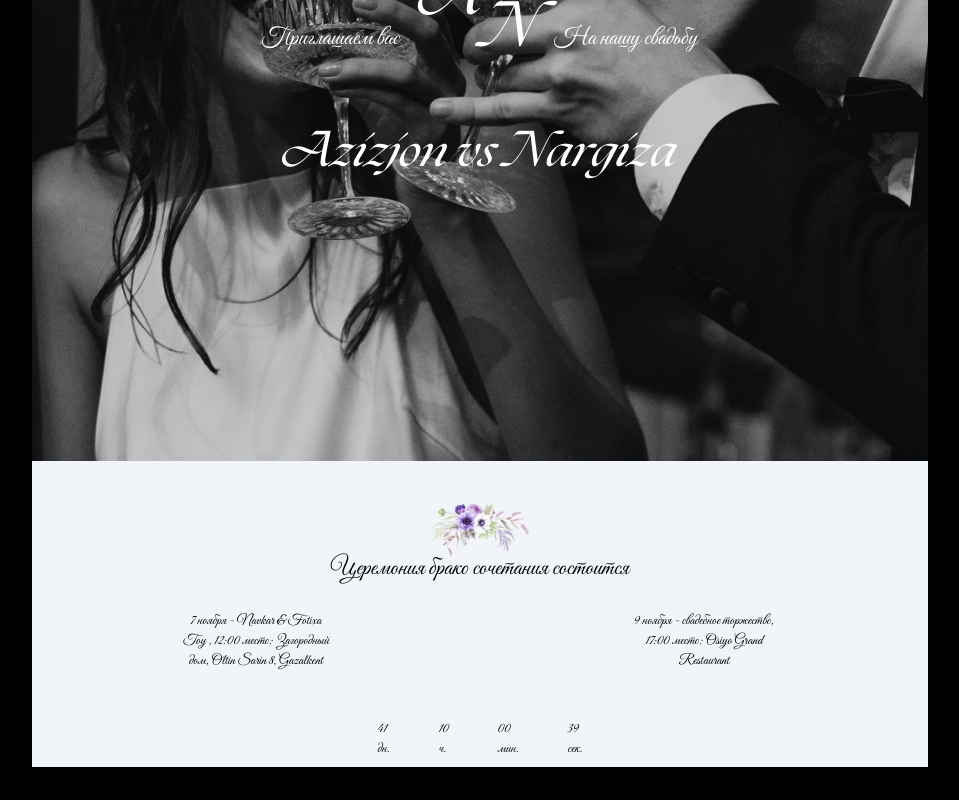
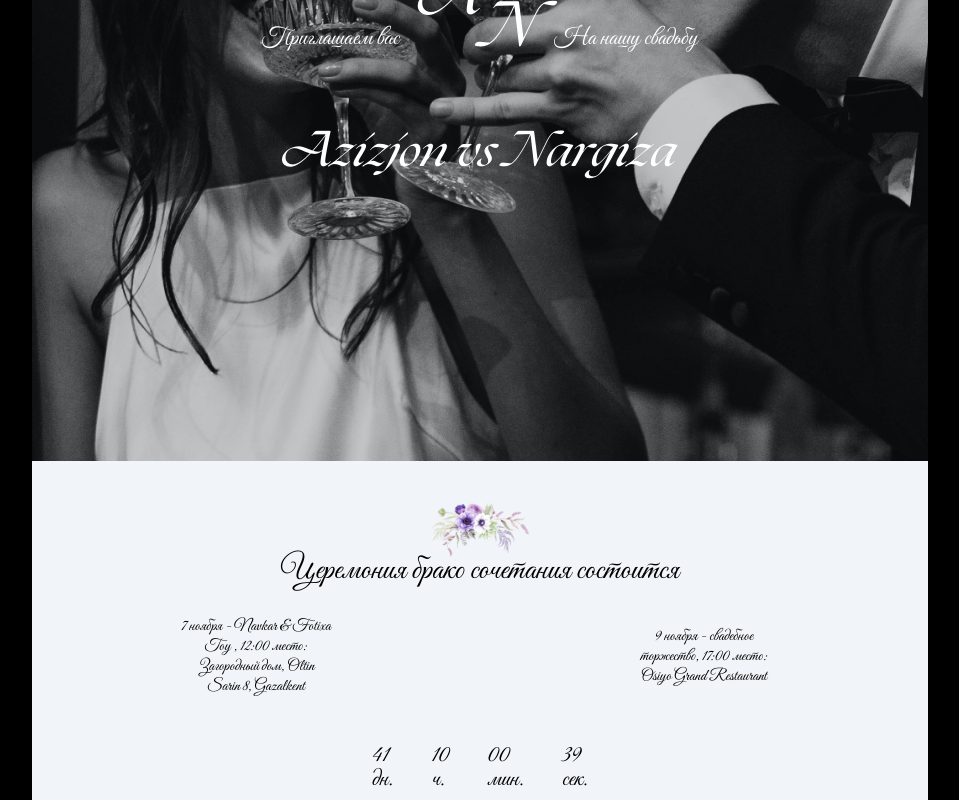
Before and after one commit to Zarif001/Azizjon-Nargiza-Invitation, a React (Vite) app: page / in a window 1280 px wide. Shown: the part 339-1139 px from the top of the page, without its empty margins (160-1119 px from the left). Before the commit the page ends 1106 px from the top, so only its background shows below. Built offline with nearby package versions, Linux system fonts and the light colour scheme.

Commit message:
test commit

```diff
--- a/src/components/Timer/CountTimer.jsx
+++ b/src/components/Timer/CountTimer.jsx
@@ -28,10 +28,10 @@ const CountdownTimer = () => {
   return (
     <div>
       <div className="flex mt-10 w-[270px] p-2">
-        <span className="text-sm font-vibes">{timeLeft.days || "00"} <br /> дн. </span>
-        <span className="text-sm font-vibes">{timeLeft.hours || "00"} <br /> ч. </span>
-        <span className="text-sm font-vibes">{timeLeft.minutes || "00"} <br /> мин. </span>
-        <span className="text-sm font-vibes">{timeLeft.seconds || "00"} <br /> сек.</span>
+        <span className="text-m font-vibes">{timeLeft.days || "00"} <br /> дн. </span>
+        <span className="text-m font-vibes">{timeLeft.hours || "00"} <br /> ч. </span>
+        <span className="text-m font-vibes">{timeLeft.minutes || "00"} <br /> мин. </span>
+        <span className="text-m font-vibes">{timeLeft.seconds || "00"} <br /> сек.</span>
       </div>
     </div>
   );
--- a/src/components/Timer/Timer.jsx
+++ b/src/components/Timer/Timer.jsx
@@ -4,7 +4,7 @@ export default function Timer() {
   return (
     <div className="bg-slate-100 pt-10 ">
         <img src="/images/flower.png" alt="flower" className="w-[100px]" />
-      <h2 className="font-vibes text-m text-center">Церемония брако сочетания состоится</h2>
+      <h2 className="font-vibes text-llg text-center">Церемония брако сочетания состоится</h2>
       <div className="flex items-center justify-around mt-[30px]">
         <p className="text-sm font-vibes w-[150px] text-center">
           7 ноября - Navkar & Fotixa Toy , 12:00 место: Загородный дом, Oltin
--- a/tailwind.config.js
+++ b/tailwind.config.js
@@ -3,8 +3,9 @@ export default {
   content: ["./index.html", "./src/**/*.{js,ts,jsx,tsx}"],
   theme: {
     fontSize: {
-      sm: ["0.875rem", "1.25rem"], // 14px, 20px
-      m: ["1.5rem", "1.5rem"],     // 24px, 24px
+      sm: ["1rem", "1.25rem"], // 14px, 20px
+      m: ["1.5rem", "1.5rem"],
+      llg: ['2rem', '1.8rem'],    // 24px, 24px
       lg: ["2.75rem", "2.25rem"],   // 44px, 36px
       xl: ["3.5rem", "2.75rem"],    // 56px, 44px
     },
```
